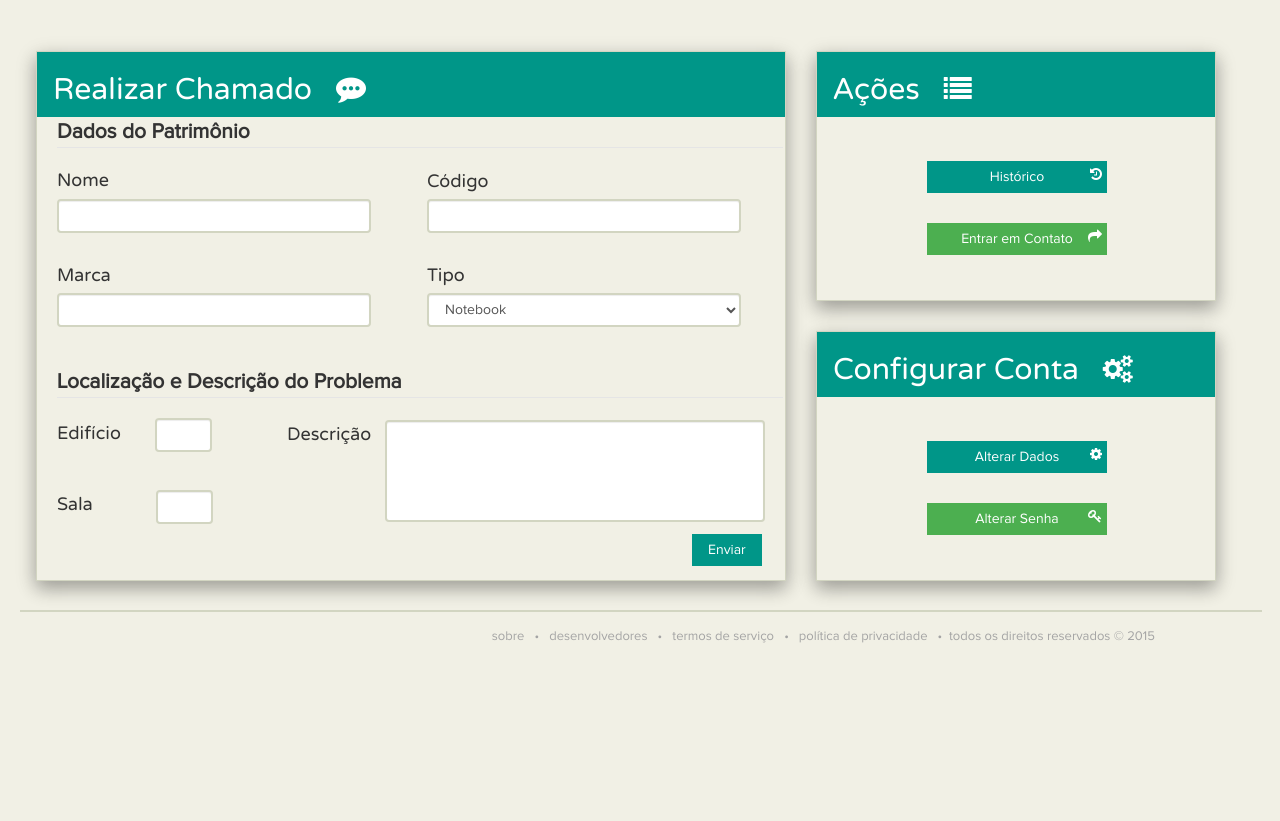
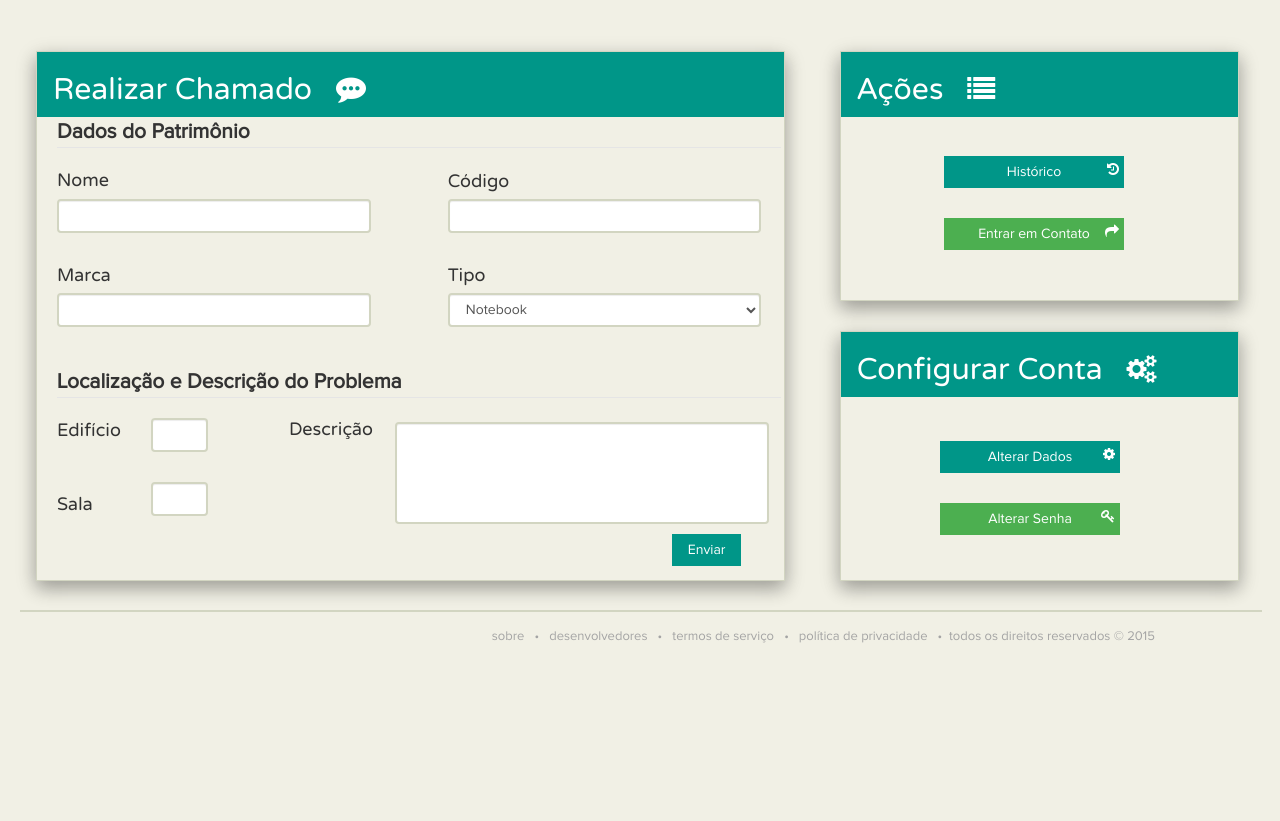
Before and after one commit to lucascouto/HelpDeskFGA, a PHP site: page /view/home.html in a window 1280 px wide. Shown: the part 90-911 px from the top of the page. After the commit the page ends 733 px from the top, so only its background shows below. Run offline with PHP 8.4, Linux system fonts and the light colour scheme.

Commit message:
Pequenas Melhorias na View
Foram realizadas algumas melhorias no código da View, como por exemplo:
o design agora é fluído, alguns javascripts foram atualizados visando
melhor performance e código do “layout-home” foi enxugado

```diff
--- a/nbproject/private/private.xml
+++ b/nbproject/private/private.xml
@@ -2,6 +2,8 @@
 <project-private xmlns="http://www.netbeans.org/ns/project-private/1">
     <editor-bookmarks xmlns="http://www.netbeans.org/ns/editor-bookmarks/2" lastBookmarkId="0"/>
     <open-files xmlns="http://www.netbeans.org/ns/projectui-open-files/2">
-        <group/>
+        <group>
+            <file>file:/Applications/XAMPP/htdocs/HelpDeskFGA/view/home.html</file>
+        </group>
     </open-files>
 </project-private>
--- a/view/CSS/layout_home.css
+++ b/view/CSS/layout_home.css
@@ -1,6 +1,20 @@
 /* CSS Document */
+body{
+	min-width: 1080px;
+}
+/*@media screen and (max-width: 965px){
+	.inputChamadoRight{
+		float: left;
+
+	}
+
+
+
+}*/
+
 .realizarChamado{
-	width: 750px;
+	width: 60%;
+
 	height: 530px;
 	border: 1px solid #D2D5C1;
 	position: relative;
@@ -9,21 +23,23 @@
 }
 
 #visualizarHistorico{
-	width: 400px;  /*VALOR ORIGINAL 400PX!!!*/
+	width: 32%;  /*VALOR ORIGINAL 400PX!!!*/
 	height:250px;   /*VALOR ORIGINAL 250PX!!!*/
 	border: 1px solid #D2D5C1;
+	float: right;
+	margin-right: 2%;
+	margin-top: -480px;
 	position: relative;
-	bottom:480px;
-	left: 800px;	  /*VALOR ORIGINAL 800PX!!!*/
 }
 
 #configurarConta{
-	width: 400px;
+	width: 32%;
 	height:250px;
 	border: 1px solid #D2D5C1;
+	float: right;
 	position: relative;
-	bottom:450px;
-	left: 800px;
+	top: -200px;
+	right: 2%;
 }
 
 #mainBody {
@@ -37,8 +53,16 @@
 .btnConfigConta{
 	width: 50px;
 	position: absolute;
-	left: 110px;
-	bottom: 45px;
+	bottom: 18%;
+	left: 25%;
+
+}
+
+.btnAcoes{
+	width: 30%;
+	position: absolute;
+	top: 42%;
+	left: 26%;
 }
 
 .btnAlterSenha{
@@ -70,7 +94,7 @@
 	float:right;
 	clear: both;
 	position: absolute;
-	left: 390px;
+	left: 55%;
 }
 
 .inputCodPatrimonio{
@@ -94,7 +118,7 @@
 	float:right;
 	clear: both;
 	position: absolute;
-	left: 390px;
+	left: 55%;
 	margin-top: -64px;
 }
 
@@ -106,38 +130,48 @@
 
 .inputLocal {
 	margin-left: 30px;
+	max-width: 10%;
+	float: left;
+	clear: right;
 }
 
 .labelSala{
 	margin-left: 20px;
 	margin-top: 40px;
+	float: left;
+	clear: both;
 }
 
 .inputSala{
-	margin-left: 60px;
+	margin-left: 58px;
+	margin-top: 30px;
 }
 
 .labelEdificio{
 	margin-left: 20px;
+	float: left;
+	clear: both;
 }
 
+
+
 .labelDescricao{
-	margin-top: -102px;
-	position: absolute;
-	margin-left: 250px;
+	float: right;
+	margin-right: 55%;
+	margin-top: -35px;
 }
 
 .descricao{
 	float: right;
-	width: 380px;
-	margin-top: -104px;
-	margin-right: 20px;
+	width: 50%;
+	margin-top: -30px;
+	margin-right: 2%;
 	resize: none;
 	font-size: 12px;
 }
 
 .btnEnviar{
-	margin-left: 655px;
+	margin-left: 85%;
 	margin-top: 10px;
 }
 
@@ -226,9 +260,9 @@
 }
 
 .btnVoltar{
-	position: relative;
-	top: 414px;
-	left: 1060px;
+	position: absolute;
+	top: 90%;
+	right: 2%;
 }
 
 #historico{
--- a/view/JavaScript/index-scripts.js
+++ b/view/JavaScript/index-scripts.js
@@ -6,8 +6,8 @@ $(document).ready(function(){
 		document.getElementById("loginTitle").innerHTML = "Cadastro";
 		$("#formLogin").fadeOut(5);
 		$("#formCadastro").fadeIn(500);
-		$("#rodape").animate({top: "900px"}, 50);
-		$("#cardLogin").animate({width: "800px", position: "relative", left: "19%", paddingBottom:"65px"}, 350);
+		$("#rodape").animate({top: "780px"}, 50);
+		$("#cardLogin").animate({width: "50%", position: "relative", left: "-7%", height: "500px"}, 350);
 	});
 
 	/*Ações para quando o botão de cancelar cadastro é clicado*/
@@ -16,6 +16,6 @@ $(document).ready(function(){
 		$("#formCadastro").fadeOut(5);
 		$("#formLogin").fadeIn(500);
 		$("#rodape").animate({top: "680px"}, 50);
-		$("#cardLogin").animate({width: "400px", position: "relative", left: "35%", paddingBottom:"30px"}, 350);
+		$("#cardLogin").animate({width: "400px", height: "383.188px", position: "relative", left: "2%", paddingBottom:"30px"}, 350);
 	});
 });
--- a/view/home.html
+++ b/view/home.html
@@ -3,13 +3,7 @@
     <head>
         <meta charset="UTF-8">
 
-         <!-- Adicionando fontes do Google Fonts-->
-		<link href="https://fonts.googleapis.com/css?family=Poppins:300,400,500" rel="stylesheet"
-        type="text/css">
-        <link href="https://fonts.googleapis.com/css?family=Roboto+Condensed:400,300,700" rel="stylesheet"
-        type="text/css">
-
-        <!-- Adicionando Folhas de Estilo -->
+        <!-- Adicionando Folhas de Estilo CSS -->
         <link rel="stylesheet" type="text/css" href="CSS/w3.css">
         <link rel="stylesheet" type="text/css" href="CSS/bootstrap/bootstrap.min.css">
         <link rel="stylesheet" type="text/css" href="CSS/layout_secundario.css">
@@ -17,115 +11,10 @@
         <link rel="stylesheet" type="text/css" href="CSS/layout_home.css">
         <link rel="stylesheet" type="text/css" href="CSS/layout_geral.css">
 
+        <!-- Adicionando scripts JavaScript -->
         <script src="JavaScript/jquery-2.1.4.min.js"></script>
         <script src="http://maxcdn.bootstrapcdn.com/bootstrap/3.3.5/js/bootstrap.min.js"></script>
-        <script type="text/javascript">
-
-       		$(document).ready(function(){
-			$(".btnContato").click(function(){
-				$("#btnAcoes").fadeOut(5);
-				$("#formContato").fadeIn(300);
-				document.getElementById("titleAcoes").innerHTML = "Contato";
-				$("#visualizarHistorico").animate({height:"530px"}, 250);
-				//document.getElementById("visualizarHistorico").style.height="530px";
-				document.getElementById("iconeAcao").className="fa fa-envelope icons fa-2x";
-				document.getElementById("configurarConta").style.display = "none";
-			});
-			$(".cancelarMensagem").click(function(){
-				$("#formContato").slideUp(1);
-				$("#btnAcoes").slideDown(200);
-
-				document.getElementById("titleAcoes").innerHTML = "Ações";
-				$("#visualizarHistorico").animate({height:"250px"}, 200);
-				//document.getElementById("visualizarHistorico").style.height="250px";
-				document.getElementById("iconeAcao").className="fa fa-list icons fa-2x";
-				document.getElementById("configurarConta").style.display = "block";
-			});
-
-
-
-
-		$(".btnChangePassword").click(function(){
-				$("#btnConfigConta").fadeOut(5);
-				$("#formChangePassword").fadeIn(300);
-
-				document.getElementById("titleConfigConta").innerHTML = "Alterar Senha";
-				document.getElementById("iconConfigConta").class="fa fa-key icons fa-2x";
-				document.getElementById("visualizarHistorico").style.display="none";
-				$("#configurarConta").animate({height:"400px", bottom:"480px"}, 400);
-				//document.getElementById("configurarConta").style.height="400px";
-				//document.getElementById("configurarConta").style.bottom="480px";
-			});
-
-		  $(".cancelarSenha").click(function(){
-				$("#formChangePassword").fadeOut(5);
-				$("#btnConfigConta").fadeIn(220);
-
-				document.getElementById("titleConfigConta").innerHTML = "Configurar Conta";
-				document.getElementById("iconConfigConta").class="fa fa-cogs icons fa-2x";
-				document.getElementById("visualizarHistorico").style.display="block";
-
-				document.getElementById("configurarConta").style.height="250px";
-				document.getElementById("configurarConta").style.bottom="450px";
-			});
-
-
-			$("#btnAlterDados").click(function(){
-				$("#btnConfigConta").fadeOut(5);
-				$("#formAlterDados").fadeIn(300);
-
-				document.getElementById("titleConfigConta").innerHTML = "Alterar Dados";
-				document.getElementById("iconConfigConta").class="fa fa-user icons fa-2x";
-				document.getElementById("visualizarHistorico").style.display="none";
-				$("#configurarConta").animate({height:"529px", bottom:"480px"}, 400);
-				//document.getElementById("configurarConta").style.height="529px";
-				//document.getElementById("configurarConta").style.bottom="480px";
-			});
-
-		  $(".cancelAlterDados").click(function(){
-				$("#formAlterDados").slideUp(5);
-				$("#btnConfigConta").slideDown(220);
-
-				document.getElementById("titleConfigConta").innerHTML = "Configurar Conta";
-				document.getElementById("iconConfigConta").class="fa fa-cogs icons fa-2x";
-				document.getElementById("visualizarHistorico").style.display="block";
-				document.getElementById("configurarConta").style.height="250px";
-				document.getElementById("configurarConta").style.bottom="450px";
-			});
-
-			$(".btnHistorico").click(function(){
-				$("#btnAcoes").hide();
-				$("#historico").show();
-				document.getElementById("titleAcoes").innerHTML = "Historico";
-				document.getElementById("iconeAcao").class="fa fa-history icons fa-2x";
-				document.getElementById("formChamado").style.display="none";
-				document.getElementById("configurarConta").style.display="none";
-				document.getElementById("visualizarHistorico").style.bottom="-50px";
-				document.getElementById("visualizarHistorico").style.left="20px";
-				$("#visualizarHistorico").animate({width:"1180px", height: "530px"}, 500);
-
-				//document.getElementById("visualizarHistorico").style.width="1180px";
-				//document.getElementById("visualizarHistorico").style.height="530px";
-
-			});
-
-			$(".btnVoltar").click(function(){
-				$("#btnAcoes").fadeIn(800);
-				$("#historico").fadeOut();
-				document.getElementById("titleAcoes").innerHTML = "Ações";
-				document.getElementById("iconeAcao").class="fa fa-list icons fa-2x";
-				document.getElementById("formChamado").style.display="block";
-				document.getElementById("configurarConta").style.display="block";
-				document.getElementById("visualizarHistorico").style.bottom="480px";
-				document.getElementById("visualizarHistorico").style.left="800px";
-				document.getElementById("visualizarHistorico").style.width="400px";
-				document.getElementById("visualizarHistorico").style.height="250px";
-
-			});
-		});
-
-
-        </script>
+        <script src="JavaScript/home_scripts.js"></script>
 
         <title>HelpDesk FGA &bull; Home</title>
     </head>
@@ -179,7 +68,7 @@
         	<div class="w3-container w3-teal">
             	<h2 id="titleAcoes" style="float: left;">Ações</h2><span class="fa fa-list icons fa-2x" id="iconeAcao" style="margin-top:22px;"></span>
             </div>
-             <div class="btnConfigConta" id="btnAcoes">
+             <div class="btnAcoes" id="btnAcoes">
                 <button class="w3-btn w3-teal w3-ripple btnAlterDados btnHistorico">Histórico<span class="fa fa-history iconsButtons"></span></button>
                 <button class="w3-btn w3-green w3-ripple btnAlterSenha btnContato">Entrar em Contato<span class="fa fa-mail-forward iconsButtons"></span></button>
             </div>
```
Also changed, not shown: index.html (+14 -10 lines), view/CSS/layout_index.css (+47 -40 lines), view/JavaScript/home_scripts.js (added, +97 -0 lines).
